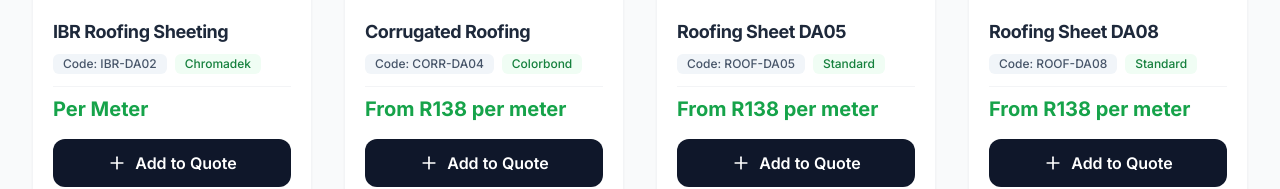
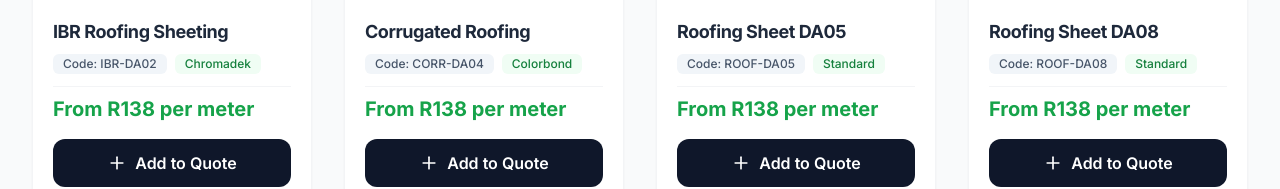
Before and after one commit to LungisaniMajozi/naeve-construction-company-and-tiles-supplier, a React (Vite) app: page /products in a window 1280 px wide. Shown: the part 5587-5776 px from the top of the page. Built offline with nearby package versions, Linux system fonts and the light colour scheme; the HTML template or start-up script is replaced by a standard one.

Commit message:
new changes on peice to from

```diff
--- a/src/data/products.js
+++ b/src/data/products.js
@@ -337,7 +337,7 @@ export const products = [
     code: "IBR-DA02",
     finish: "Chromadek",
     image: "/roof/ibrda02.jpg",
-    price: "Per Meter",
+    price: "From R138 per meter",
   },
   {
     id: 34,
```
